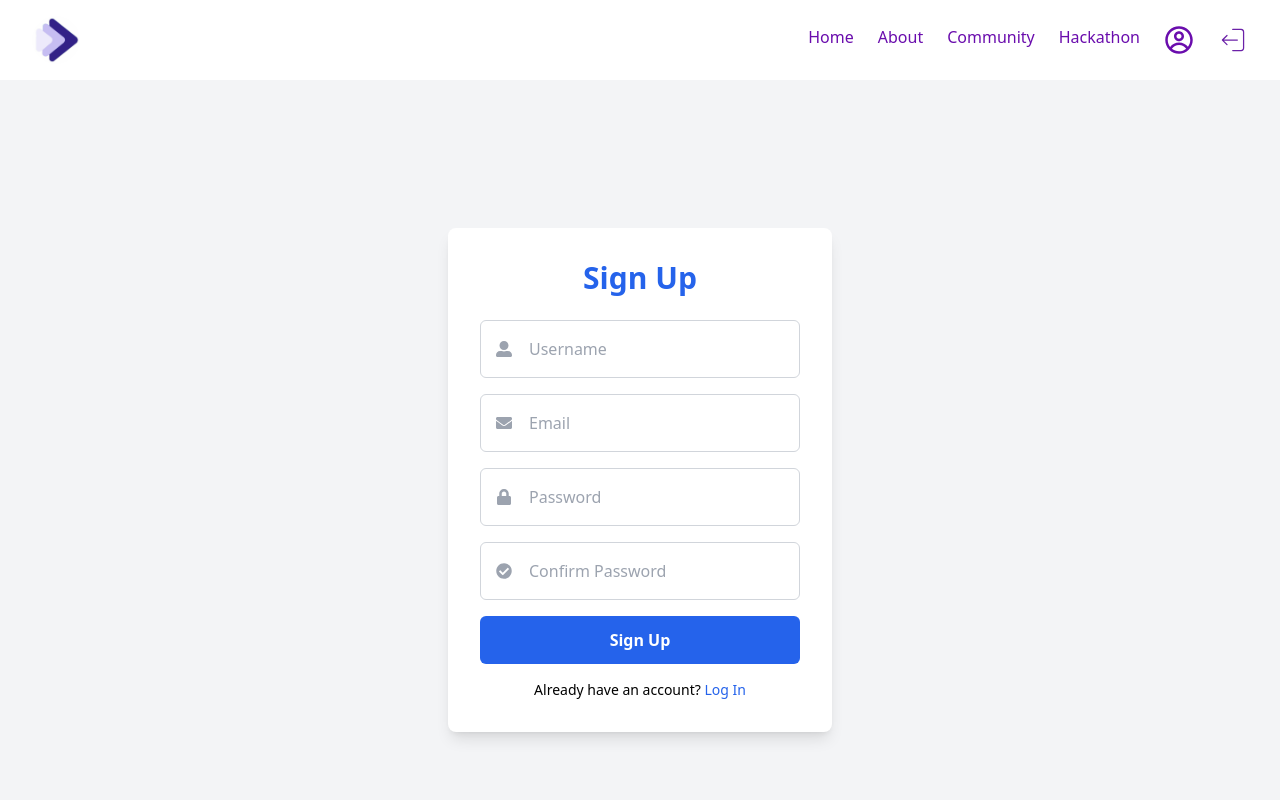
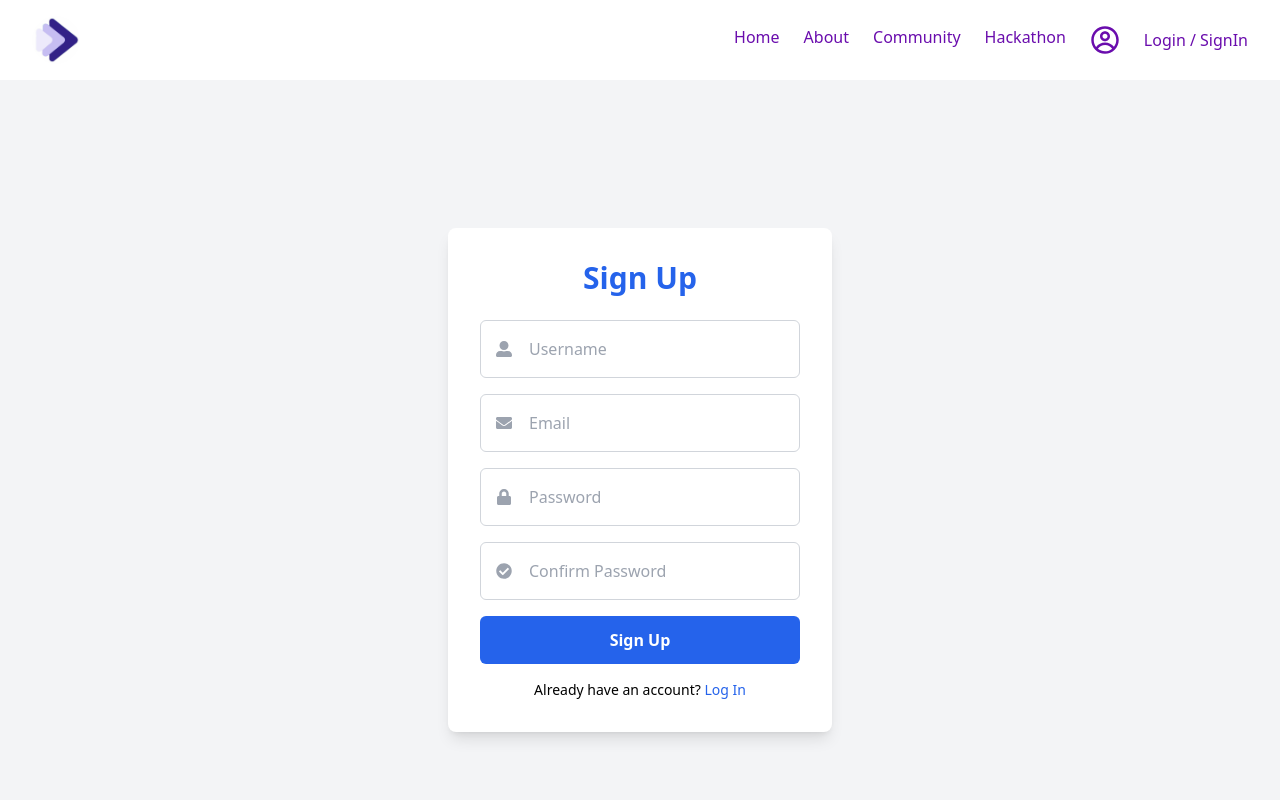
Before and after one commit to ilyaas17/HackMeet, a React (Create React App) app in the folder Frontend/: page / in a window 1280 px wide. Shown: the top 800 px of the page. Built offline with nearby package versions, Linux system fonts and the light colour scheme.

Commit message:
fixed-logout

```diff
--- a/Frontend/src/Components/Navbar/Navbar.js
+++ b/Frontend/src/Components/Navbar/Navbar.js
@@ -48,7 +48,7 @@ const hanldeLogout = ()=>{
               <CgProfile />
             </Link>
           </div>
-        {localStorage.getItem("userEmail")===""?<>  <div className="relative">
+        {localStorage.getItem("userEmail")===null?<>  <div className="relative">
             <Link
               to="/login"
               className="text-gray-700 hover:text-purple-600 block"
```
